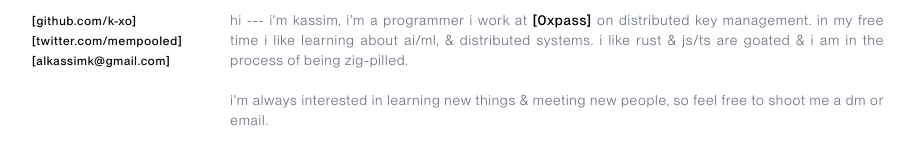
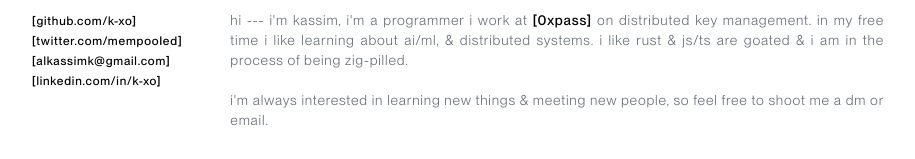
Before and after one commit to k-xo/www, a React (Vite) app: page / in a window 1280 px wide. Shown: the part 139-298 px from the top of the page, without its empty margins (174-1089 px from the left). Built offline with nearby package versions, Linux system fonts and the light colour scheme.

Commit message:
chore: add linkedin link

```diff
--- a/src/App.tsx
+++ b/src/App.tsx
@@ -130,6 +130,15 @@
             [alkassimk@gmail.com]
           </a>
         </li>
+        <li>
+          <a
+            href="https://www.linkedin.com/in/k-xo/"
+            className="font-medium text-black text-xs"
+            target="_blank"
+          >
+            [linkedin.com/in/k-xo]
+          </a>
+        </li>
       </ul>
     </div>
   </div>
```
